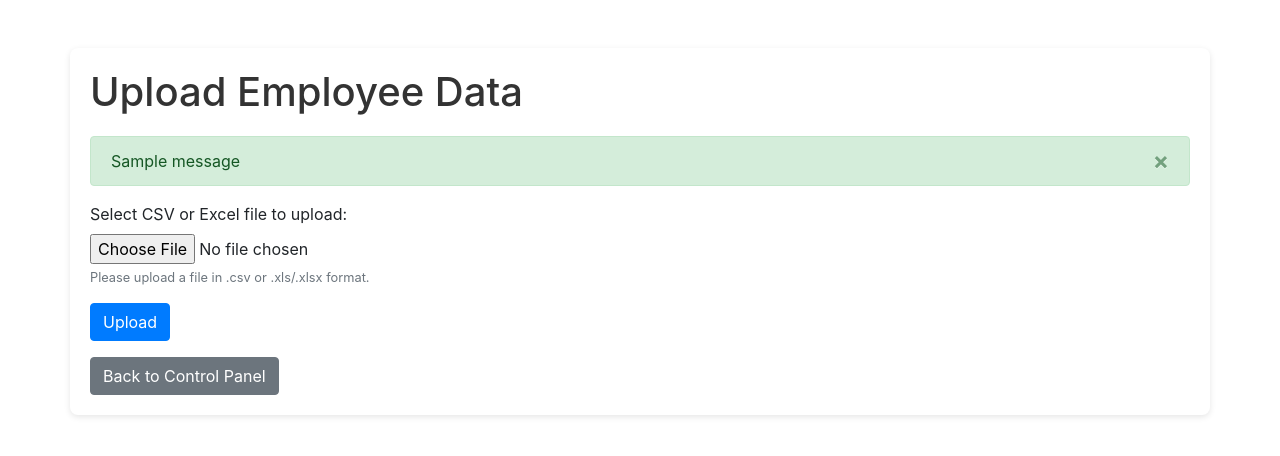
After one commit to Pruthviraj-2004/Email_sender_1, a Django app: template email_sender_project/sender_app/templates/email_sender_app/upload.html in a window 1280 px wide. The commit adds this page. Shown: the top 456 px of the page. Run offline with Django 4.2, Linux system fonts and the light colour scheme; the template is opened without the code that fills it, so the values that code supplies are empty; one stand-in notice (Sample message) is shown; some libraries are stand-ins or nearby versions.

```diff
--- a/email_sender_project/email_sender_project/settings.py
+++ b/email_sender_project/email_sender_project/settings.py
@@ -127,8 +127,8 @@ DEFAULT_AUTO_FIELD = "django.db.models.BigAutoField"
 EMAIL_BACKEND = 'django.core.mail.backends.smtp.EmailBackend'
 EMAIL_HOST = 'smtp.gmail.com'
 EMAIL_PORT = 587
-EMAIL_HOST_USER = config('EMAIL_HOST_USER')  # Environment variable
-EMAIL_HOST_PASSWORD = config('EMAIL_HOST_PASSWORD')  # Environment variable
+EMAIL_HOST_USER = config('EMAIL_HOST_USER')
+EMAIL_HOST_PASSWORD = config('EMAIL_HOST_PASSWORD')
 EMAIL_USE_TLS = True
 
 FIELD_ENCRYPTION_KEY = config('FIELD_ENCRYPTION_KEY')
--- /dev/null
+++ b/email_sender_project/sender_app/templates/email_sender_app/upload.html
@@ -0,0 +1,98 @@
+{% comment %} <!DOCTYPE html>
+<html lang="en">
+<head>
+    <meta charset="UTF-8">
+    <meta name="viewport" content="width=device-width, initial-scale=1.0">
+    <link href="https://stackpath.bootstrapcdn.com/bootstrap/4.5.2/css/bootstrap.min.css" rel="stylesheet">
+    <title>Upload Employee Data</title>
+</head>
+<body>
+    <div class="container mt-5">
+        <h1>Upload Employee Data</h1>
+        {% if messages %}
+            {% for message in messages %}
+                <div class="alert alert-{{ message.tags }} alert-dismissible fade show" role="alert">
+                    {{ message }}
+                    <button type="button" class="close" data-dismiss="alert" aria-label="Close">
+                        <span aria-hidden="true">&times;</span>
+                    </button>
+                </div>
+            {% endfor %}
+        {% endif %}
+
+        <form method="post" enctype="multipart/form-data">
+            {% csrf_token %}
+            <div class="form-group">
+                <label for="fileUpload">Select Excel file to upload:</label>
+                <input type="file" class="form-control-file" id="fileUpload" name="file">
+            </div>
+            <button type="submit" class="btn btn-primary">Upload</button>
+        </form>
+        <a href="{% url 'control_panel' %}" class="btn btn-secondary mt-3">Back to Control Panel</a>
+    </div>
+
+    <!-- Bootstrap JS and dependencies -->
+    <script src="https://code.jquery.com/jquery-3.5.1.slim.min.js"></script>
+    <script src="https://cdn.jsdelivr.net/npm/@popperjs/core@2.9.2/dist/umd/popper.min.js"></script>
+    <script src="https://stackpath.bootstrapcdn.com/bootstrap/4.5.2/js/bootstrap.min.js"></script>
+</body>
+</html> {% endcomment %}
+
+<!DOCTYPE html>
+<html lang="en">
+<head>
+    <meta charset="UTF-8">
+    <meta name="viewport" content="width=device-width, initial-scale=1.0">
+    <link href="https://stackpath.bootstrapcdn.com/bootstrap/4.5.2/css/bootstrap.min.css" rel="stylesheet">
+    <title>Upload Employee Data</title>
+    <style>
+        .container {
+            background-color: #ffffff;
+            padding: 20px;
+            border-radius: 8px;
+            box-shadow: 0 2px 6px rgba(0, 0, 0, 0.1);
+            margin-top: 40px;
+            margin-bottom: 40px;
+        }
+        h1 {
+            color: #333;
+            margin-bottom: 20px;
+        }
+    </style>
+</head>
+<body>
+    <div class="container mt-5">
+        <h1>Upload Employee Data</h1>
+
+        <!-- Displaying alert messages -->
+        {% if messages %}
+            {% for message in messages %}
+                <div class="alert alert-{{ message.tags }} alert-dismissible fade show" role="alert">
+                    {{ message }}
+                    <button type="button" class="close" data-dismiss="alert" aria-label="Close">
+                        <span aria-hidden="true">&times;</span>
+                    </button>
+                </div>
+            {% endfor %}
+        {% endif %}
+
+        <form method="post" enctype="multipart/form-data">
+            {% csrf_token %}
+            <div class="form-group">
+                <label for="fileUpload">Select CSV or Excel file to upload:</label>
+                <input type="file" class="form-control-file" id="fileUpload" name="file" accept=".csv, .xls, .xlsx">
+                <small class="form-text text-muted">
+                    Please upload a file in .csv or .xls/.xlsx format.
+                </small>
+            </div>
+            <button type="submit" class="btn btn-primary">Upload</button>
+        </form>
+        <a href="{% url 'control_panel' %}" class="btn btn-secondary mt-3">Back to Control Panel</a>
+    </div>
+
+    <!-- Bootstrap JS and dependencies -->
+    <script src="https://code.jquery.com/jquery-3.5.1.slim.min.js"></script>
+    <script src="https://cdn.jsdelivr.net/npm/@popperjs/core@2.9.2/dist/umd/popper.min.js"></script>
+    <script src="https://stackpath.bootstrapcdn.com/bootstrap/4.5.2/js/bootstrap.min.js"></script>
+</body>
+</html>
--- a/email_sender_project/sender_app/urls.py
+++ b/email_sender_project/sender_app/urls.py
@@ -1,6 +1,6 @@
 from django.urls import path
 
-from .views import AddEmployeeResponseView, AddEmployeeView, ControlPanelView, EmployeeListView, EmployeeResponseView, EmployeeResponsesView, FilterEmployeeResponses, ManageWorking, ManageWorkingDays, SelectMonthYearView, SendConfirmationEmail, SendEmailsToAllEmployees, ViewEmployeeResponseByEmployee, ViewEmployeeResponses, ViewResponsesByMonth
+from .views import AddEmployeeResponseView, AddEmployeeView, ControlPanelView, EmployeeDeleteView, EmployeeExportView, EmployeeListView, EmployeeResponseView, EmployeeResponsesView, FilterEmployeeResponses, ManageWorking, ManageWorkingDays, SelectMonthYearView, SendConfirmationEmail, SendEmailsToAllEmployees, UploadFileView, ViewEmployeeResponseByEmployee, ViewEmployeeResponses, ViewResponsesByMonth
 
 urlpatterns = [
     path('send-email/<int:employee_id>/', SendConfirmationEmail.as_view(), name='send_email'),
@@ -20,5 +20,9 @@ urlpatterns = [
     path('manage-working/<int:year>/<int:month>/', ManageWorking.as_view(), name='manage_working'),
     path('select-month-year/', SelectMonthYearView.as_view(), name='select_month_year'),
 
+    path('upload-file/', UploadFileView.as_view(), name='upload_file'),
+    path('export-employees/', EmployeeExportView.as_view(), name='employee_export'),
+
+    path('employee/delete/<int:user_id>/', EmployeeDeleteView.as_view(), name='employee_delete'),
 
 ]
```
Also changed, not shown: email_sender_project/sender_app/templates/email_sender_app/employees.html (+97 -1 lines), email_sender_project/sender_app/views.py (+86 -1 lines), email_sender_project/db.sqlite3.
